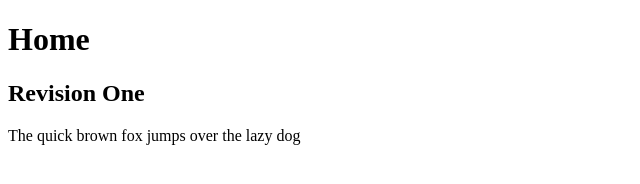
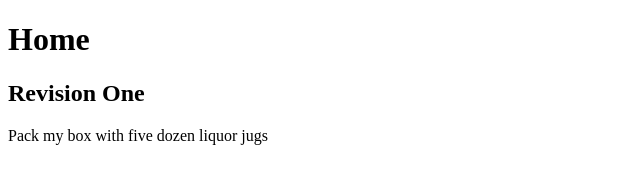
Before and after one commit to otaviopolatto/test, a plain HTML site: page index.html in a window 1280 px wide. Shown: the full height of the page, 0-640 px from the left. Drawn offline with Linux system fonts and the light colour scheme.

Commit message:
Revision Three

```diff
--- a/index.html
+++ b/index.html
@@ -7,6 +7,6 @@
 <body>
 	<h1>Home</h1>
 	<h2>Revision One</h2>
-	<p>The quick brown fox jumps over the lazy dog</p>
+	<p>Pack my box with five dozen liquor jugs</p>
 </body>
 </html>
```
